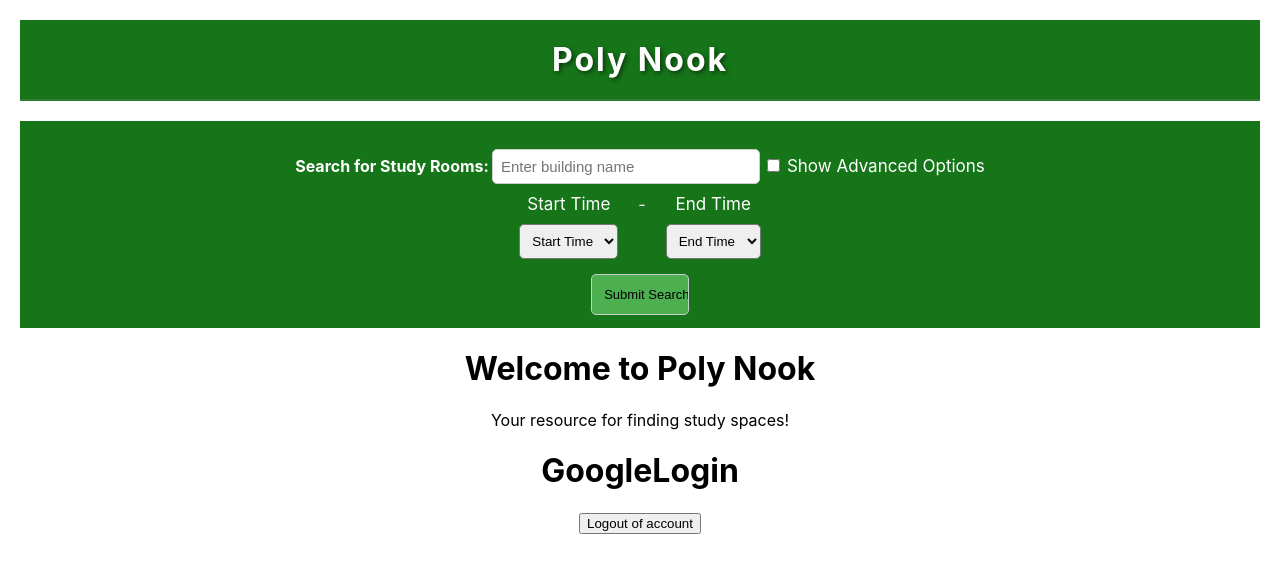
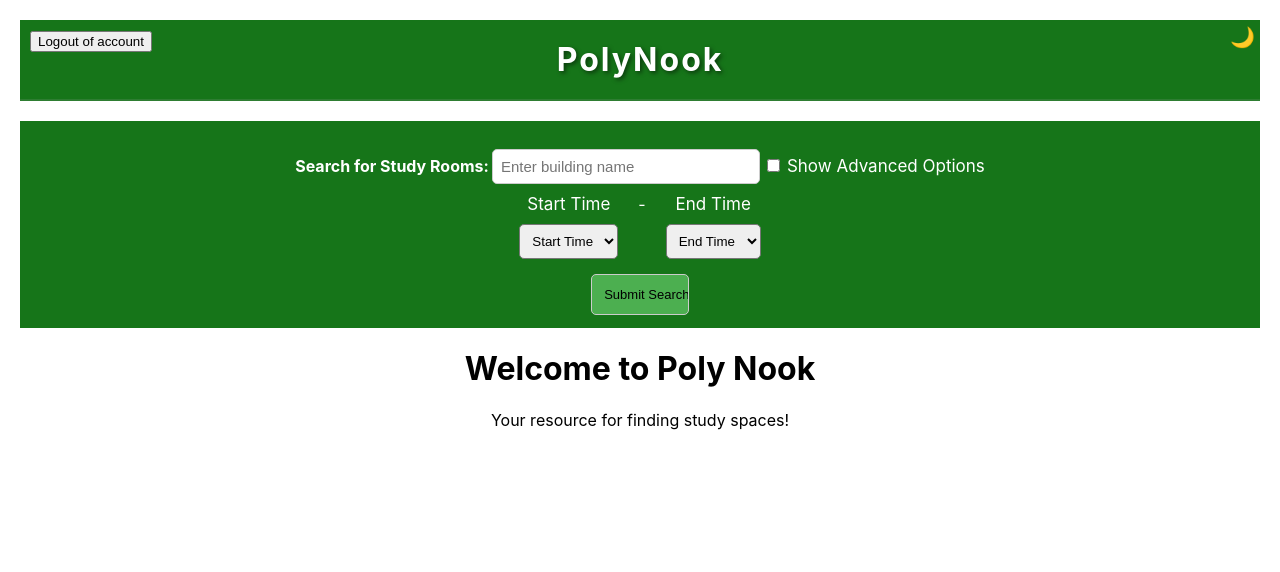
Before and after one commit to jack-ary/PolyNook, a React (Create React App) app in the folder packages/react-frontend/: page / in a window 1280 px wide. Shown: the top 572 px of the page. Built offline with nearby package versions, Linux system fonts and the light colour scheme.

Commit message:
dark mode

```diff
--- a/packages/react-frontend/src/App.css
+++ b/packages/react-frontend/src/App.css
@@ -82,6 +82,17 @@
     transition: background-color 0.3s, box-shadow 0.3s;
 }
 
+.dark-mode .outputObject {
+    background-color: #333;
+    color: #fff;
+}
+
+.dark-mode .outputObject h3,
+.dark-mode .outputObject p {
+    color: #fff;
+}
+
+
 .App input[type='button'] {
     background-color: #4caf50;
     color: white;
@@ -125,6 +136,52 @@
     text-align: center;
 }
 
+.dark-mode {
+    background-color: #1a1a1a;
+    color: #fff;
+}
+
+.dark-mode-toggle {
+    position: fixed;
+    top: 25px;
+    right: 25px;
+    cursor: pointer;
+    font-size: 20px;
+}
+
+.auth-container {
+    position: absolute;
+    top: 30px;
+    left: 30px;
+    z-index: 999;
+}
+
+.auth-container h1 {
+    display: none;
+}
+
+/* .dark-mode input[type='text'],
+.dark-mode select {
+    background-color: #333;
+    color: #fff;
+    border: 1px solid #2c974b;
+}
+
+.dark-mode input[type='text']:focus,
+.dark-mode select:focus {
+    border-color: #45a049;
+}
+
+.dark-mode #searchName {
+    background-color: #333;
+    color: #fff;
+    border: 1px solid #2c974b;
+}
+
+.dark-mode #searchName:focus {
+    border-color: #45a049;
+} */
+
 @keyframes App-logo-spin {
     from {
         transform: rotate(0deg);
--- a/packages/react-frontend/src/App.js
+++ b/packages/react-frontend/src/App.js
@@ -5,7 +5,7 @@ import React, { useState } from 'react'
 import Auth from './Auth.js'
 
 const Banner = () => {
-    return <div className="banner">Poly Nook</div>
+    return <div className="banner">PolyNook</div>
 }
 
 const SearchDatabase = (searchTerm) => {
@@ -24,6 +24,7 @@ function App() {
     const [bodyText, setBodyText] = useState('')
     const [apiCallSuccessful, setApiCallSuccessful] = useState(false)
     const [objectList, setObjectList] = useState([])
+    const [darkMode, setDarkMode] = useState(false)
     const handleSearchSubmit = (searchTerm) => {
         console.log('We searched!')
         SearchDatabase(searchTerm)
@@ -62,22 +63,28 @@ function App() {
             .catch((error) => console.log(error))
         return
     }
+    const toggleDarkMode = () => {
+        setDarkMode(!darkMode)
+    }
 
     return (
-        <div className="App">
+        <div className={`App ${darkMode ? 'dark-mode' : ''}`}>
+            <div className="dark-mode-toggle" onClick={toggleDarkMode}>
+                {darkMode ? '☀️' : '🌙'}
+            </div>
             <Banner />
             <Search handleSubmit={handleSearchSubmit} />
             <div className="content">
                 <h1>Welcome to Poly Nook</h1>
                 <p>Your resource for finding study spaces!</p>
                 <p>{bodyText}</p>
+                <Auth />
                 {apiCallSuccessful ? (
                     <Output objectList={objectList} />
                 ) : (
                     <p></p>
                 )}
             </div>
-            <Auth />
         </div>
     )
 }
--- a/packages/react-frontend/src/Auth.js
+++ b/packages/react-frontend/src/Auth.js
@@ -16,8 +16,7 @@ function Auth() {
     }
 
     return (
-        <div>
-            <h1>GoogleLogin</h1>
+        <div className="auth-container">
             {profile ? (
                 <div>
                     <img src={profile.picture} />
```
